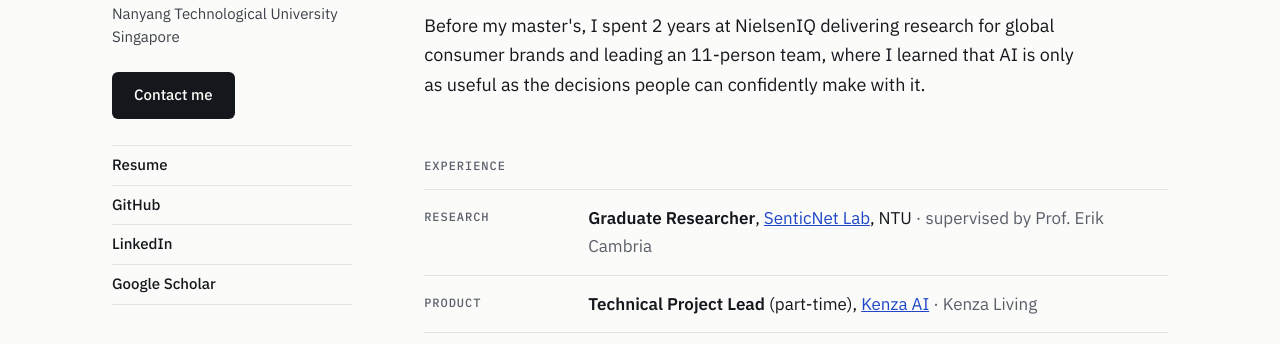
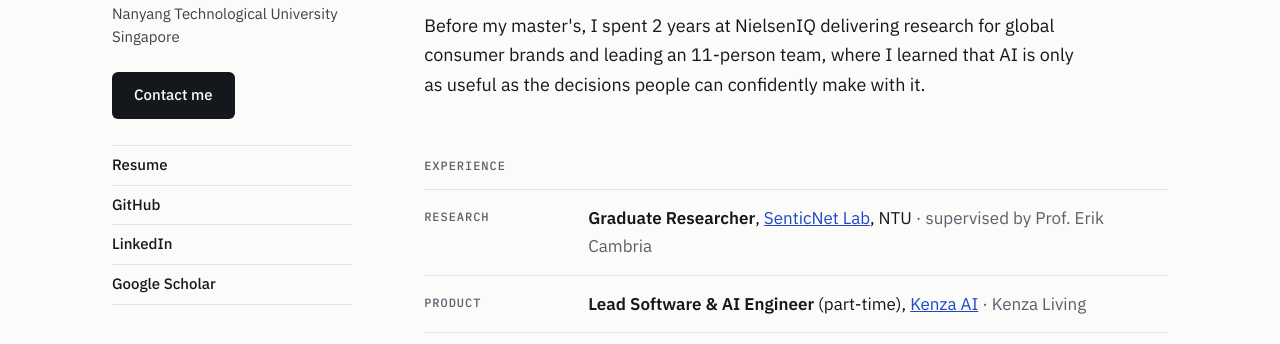
Before and after one commit to simer05/simer05.github.io, a plain HTML site: page index.html in a window 1280 px wide. Shown: the part 444-788 px from the top of the page. Drawn offline with Linux system fonts and the light colour scheme.

Commit message:
Update Kenza title

```diff
--- a/index.html
+++ b/index.html
@@ -66,7 +66,7 @@ h3 a{text-decoration:none}h3 a:hover{text-decoration:underline;text-underline-of
 
 <h2 class="mono" style="margin: 56px 0 0; padding-bottom: 14px">Experience</h2>
 <div class="row" style="padding: 14px 0"><div class="mono" style="padding-top: 3px">Research</div><div><b style="font-weight: 600">Graduate Researcher</b>, <a href="https://sentic.net/">SenticNet Lab</a>, NTU <span style="color: #5A606A">· supervised by Prof. Erik Cambria</span></div></div>
-<div class="row" style="padding: 14px 0"><div class="mono" style="padding-top: 3px">Product</div><div><b style="font-weight: 600">Technical Project Lead</b> (part-time), <a href="https://www.kenza.ae">Kenza AI</a> <span style="color: #5A606A">· Kenza Living</span></div></div>
+<div class="row" style="padding: 14px 0"><div class="mono" style="padding-top: 3px">Product</div><div><b style="font-weight: 600">Lead Software &amp; AI Engineer</b> (part-time), <a href="https://www.kenza.ae">Kenza AI</a> <span style="color: #5A606A">· Kenza Living</span></div></div>
 <div class="row" style="padding: 14px 0"><div class="mono" style="padding-top: 3px">Internship</div><div><b style="font-weight: 600">Research Intern</b>, A*STAR Institute of Advanced Intelligence and Computing (IAIC) <span style="color: #5A606A">· multimodal climate modelling</span></div></div>
 <div class="row" style="padding: 14px 0"><div class="mono" style="padding-top: 3px">Part-time</div><div><b style="font-weight: 600">Graduate Student Research Assistant</b>, NTU School of Social Sciences</div></div>
 <div class="row" style="padding: 14px 0"><div class="mono" style="padding-top: 3px">Part-time</div><div><b style="font-weight: 600">Communication Coach</b>, NTU CommCube <span style="color: #5A606A">· 95.6% session satisfaction</span></div></div>
```
Also changed, not shown: 1 other file.
